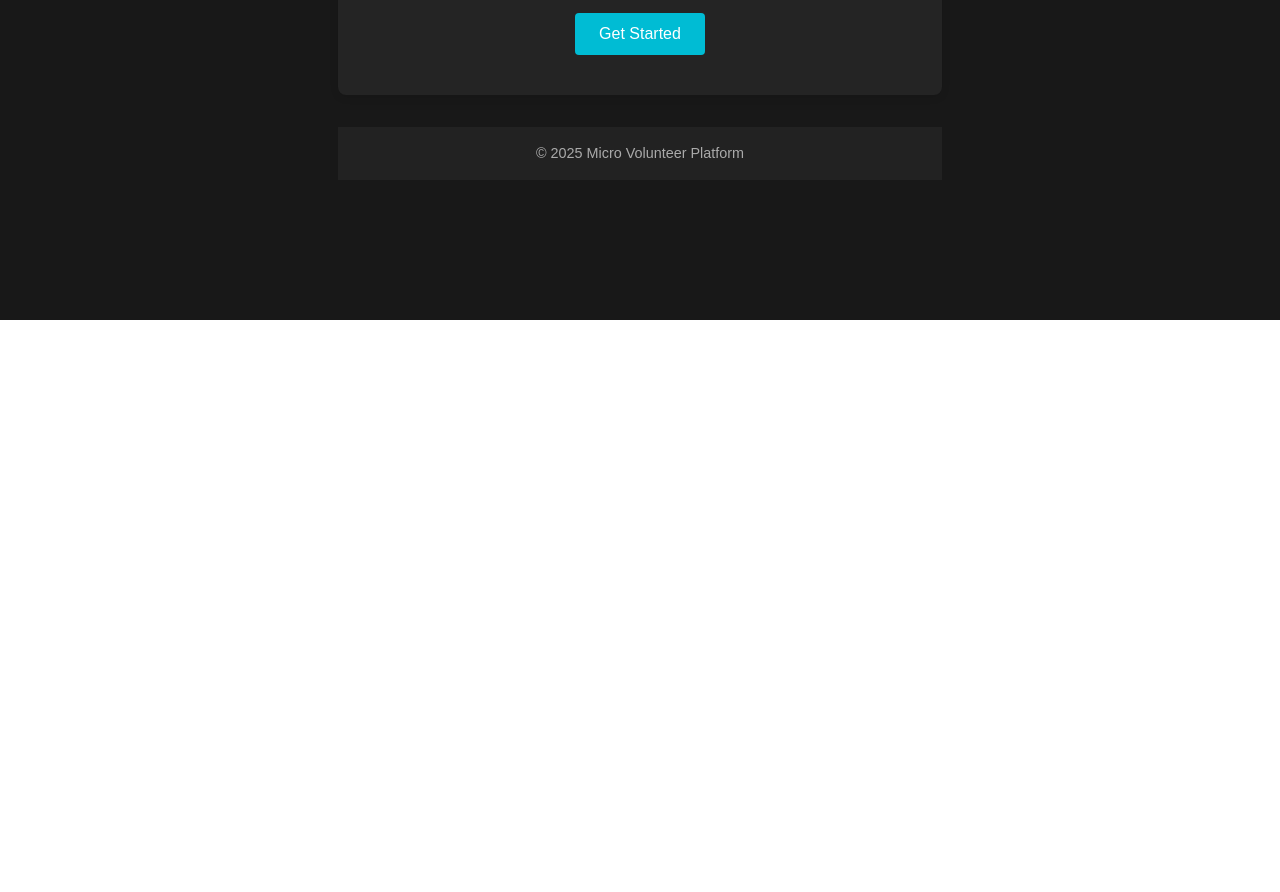
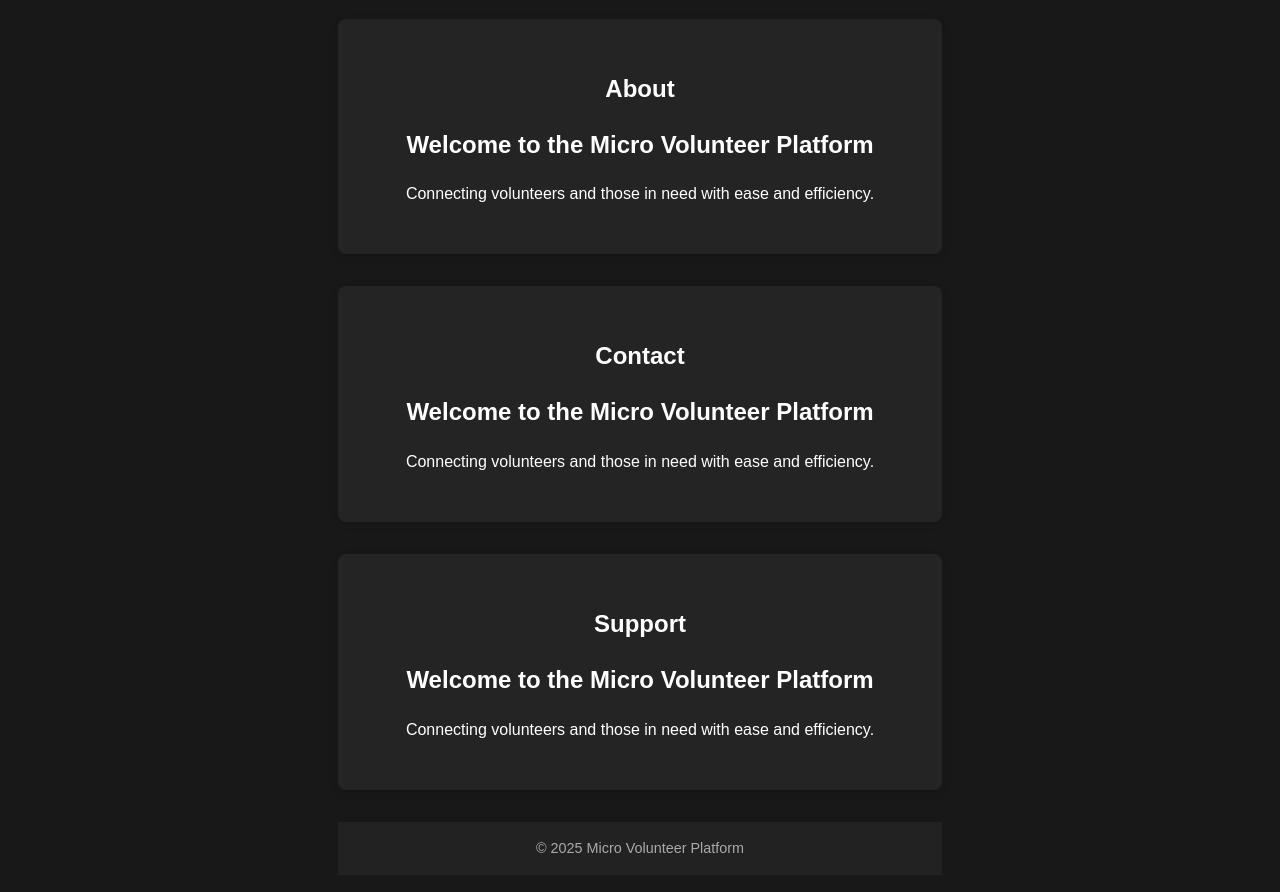
Before and after one commit to shadowyay/DesignStudio, a React (Vite) app: page / in a window 1280 px wide. Shown: the part 480-1372 px from the top of the page. Before the commit the page ends 800 px from the top, so only its background shows below. Built offline with nearby package versions, Linux system fonts and the light colour scheme.

Commit message:
feat: restructure Home page with internal links and add sections for About, Contact, and Support

```diff
--- a/src/pages/About.tsx
+++ /dev/null
@@ -1,10 +0,0 @@
-import React from 'react';
-
-const About: React.FC = () => (
-  <main className="section">
-    <h2>About</h2>
-    <p>This platform connects volunteers and those in need, making it easy to help and get help.</p>
-  </main>
-);
-
-export default About;
--- a/src/pages/Contact.tsx
+++ /dev/null
@@ -1,10 +0,0 @@
-import React from 'react';
-
-const Contact: React.FC = () => (
-  <main className="section">
-    <h2>Contact</h2>
-    <p>Contact us at support@microvolunteer.com or call +1-234-567-8901.</p>
-  </main>
-);
-
-export default Contact;
--- a/src/pages/Home.tsx
+++ b/src/pages/Home.tsx
@@ -10,10 +10,10 @@ const Home: React.FC = () => {
       <header>
         <h1>Micro Volunteer Platform</h1>
         <nav>
-          <Link to="/">Home</Link>
-          <Link to="/about">About</Link>
-          <Link to="/contact">Contact</Link>
-          <Link to="/support">Support</Link>
+            <a href="#home">Home</a>
+            <a href="#about">About</a>
+            <a href="#contact">Contact</a>
+            <a href="#support">Support</a>
         </nav>
       </header>
       <main>
@@ -21,6 +21,21 @@ const Home: React.FC = () => {
           <h2>Welcome to the Micro Volunteer Platform</h2>
           <p>Connecting volunteers and those in need with ease and efficiency.</p>
           <button className="get-started" onClick={() => setModalOpen(true)}>Get Started</button>
+        </section>
+        <section id="about" className="section active">
+          <h2>About</h2>
+          <h2>Welcome to the Micro Volunteer Platform</h2>
+          <p>Connecting volunteers and those in need with ease and efficiency.</p>
+        </section>
+        <section id="contact" className="section active">
+          <h2>Contact</h2>
+          <h2>Welcome to the Micro Volunteer Platform</h2>
+          <p>Connecting volunteers and those in need with ease and efficiency.</p>
+        </section>
+        <section id="support" className="section active">
+          <h2>Support</h2>
+          <h2>Welcome to the Micro Volunteer Platform</h2>
+          <p>Connecting volunteers and those in need with ease and efficiency.</p>
         </section>
       </main>
       <RoleModal open={modalOpen} onClose={() => setModalOpen(false)} />
--- a/src/pages/Support.tsx
+++ /dev/null
@@ -1,10 +0,0 @@
-import React from 'react';
-
-const Support: React.FC = () => (
-  <main className="section">
-    <h2>Support</h2>
-    <p>For help, visit our FAQ or reach out to our support team.</p>
-  </main>
-);
-
-export default Support;
```
